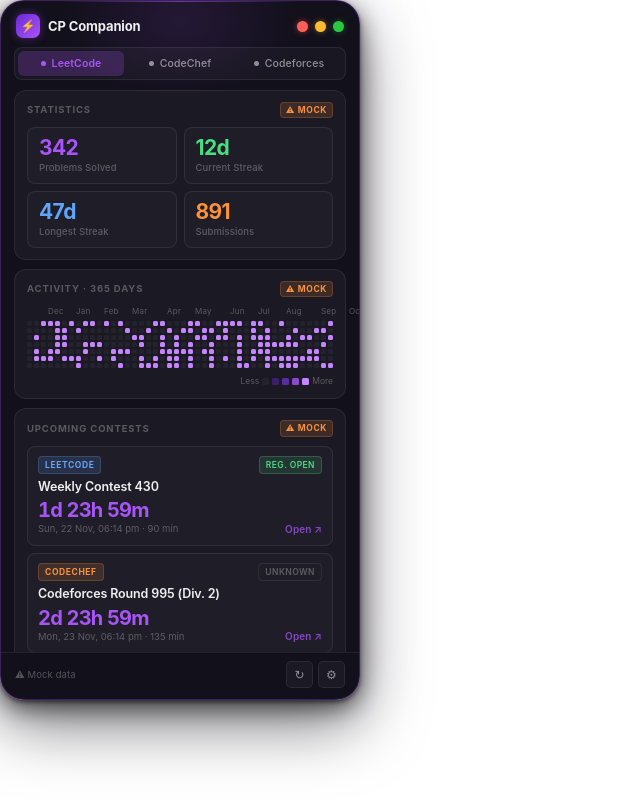
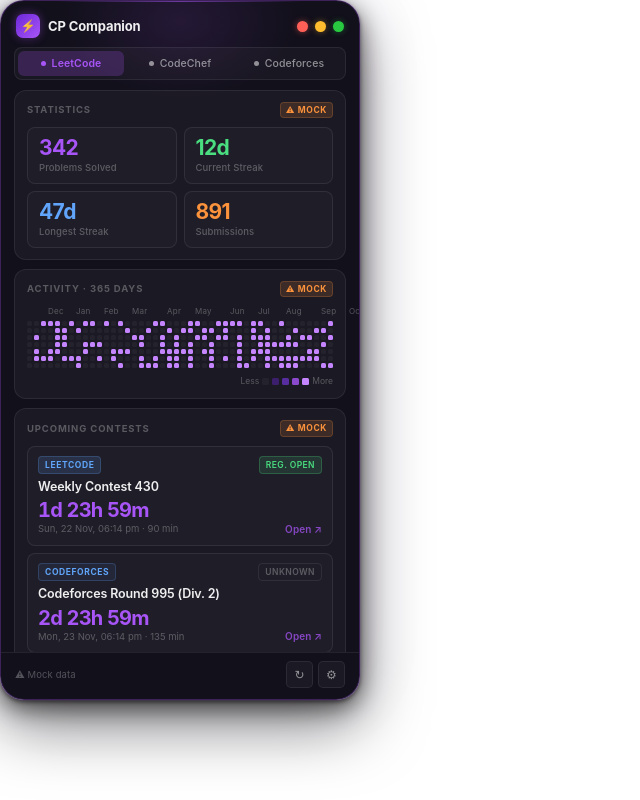
Before and after one commit to priyanshu-18/cp-companion, a React (Vite) app: page / in a window 1280 px wide. Shown: the whole page, without its empty margins (0-640 px from the left). Built offline with nearby package versions, Linux system fonts and the light colour scheme.

Commit message:
fix(batch1-B1-1): add Codeforces platform chip to ContestCard and App.css
- ContestCard: replace hardcoded lc/cc ternary with 3-platform lookup map
- App.css: add .platform-chip.cf rule (blue accent, matches Codeforces branding)
- tsc --noEmit: exit 0, no errors

```diff
--- a/src/App.css
+++ b/src/App.css
@@ -432,6 +432,11 @@ html, body, #root {
   color: var(--orange);
   background: var(--orange-dim);
   border: 1px solid rgba(251,146,60,0.22);
+}
+.platform-chip.cf {
+  color: var(--blue);
+  background: rgba(96,165,250,0.08);
+  border: 1px solid rgba(96,165,250,0.22);
 }
 
 .reg-chip {
--- a/src/components/ContestCard.tsx
+++ b/src/components/ContestCard.tsx
@@ -34,8 +34,8 @@ export default function ContestCard({ contest }: Props) {
     <div className="contest-row">
       {/* Top row: platform chip + reg status */}
       <div className="contest-top">
-        <span className={`platform-chip ${contest.platform === "leetcode" ? "lc" : "cc"}`}>
-          {contest.platform === "leetcode" ? "LeetCode" : "CodeChef"}
+        <span className={`platform-chip ${{ leetcode: "lc", codechef: "cc", codeforces: "cf" }[contest.platform]}`}>
+          {{ leetcode: "LeetCode", codechef: "CodeChef", codeforces: "Codeforces" }[contest.platform]}
         </span>
         <span className={`reg-chip ${regClass}`}>
           {regLabels[contest.registrationStatus]}
```
